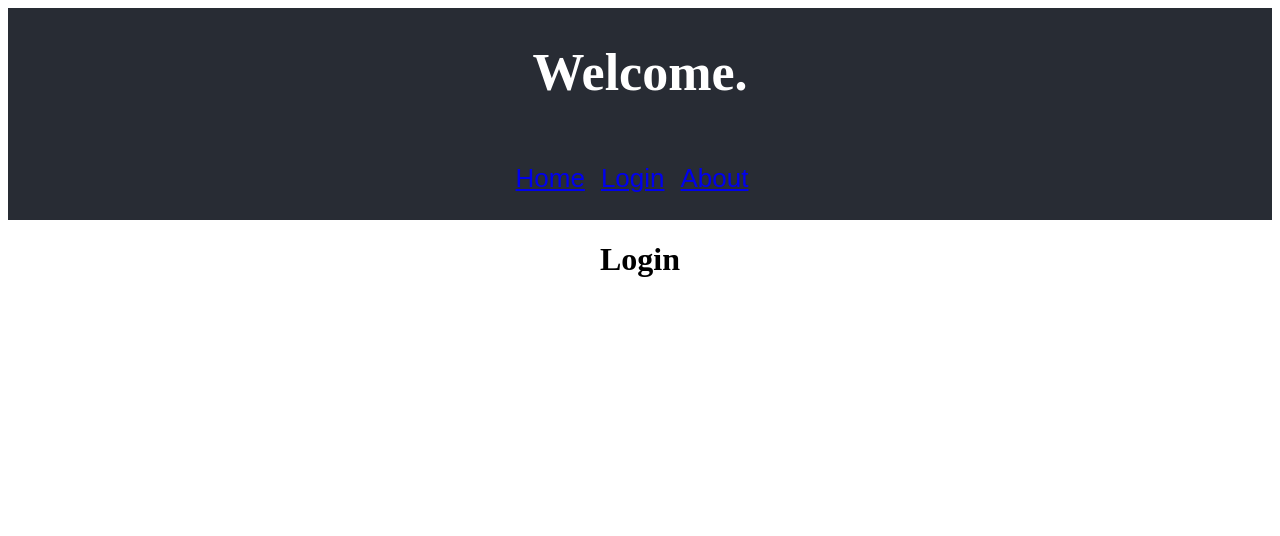
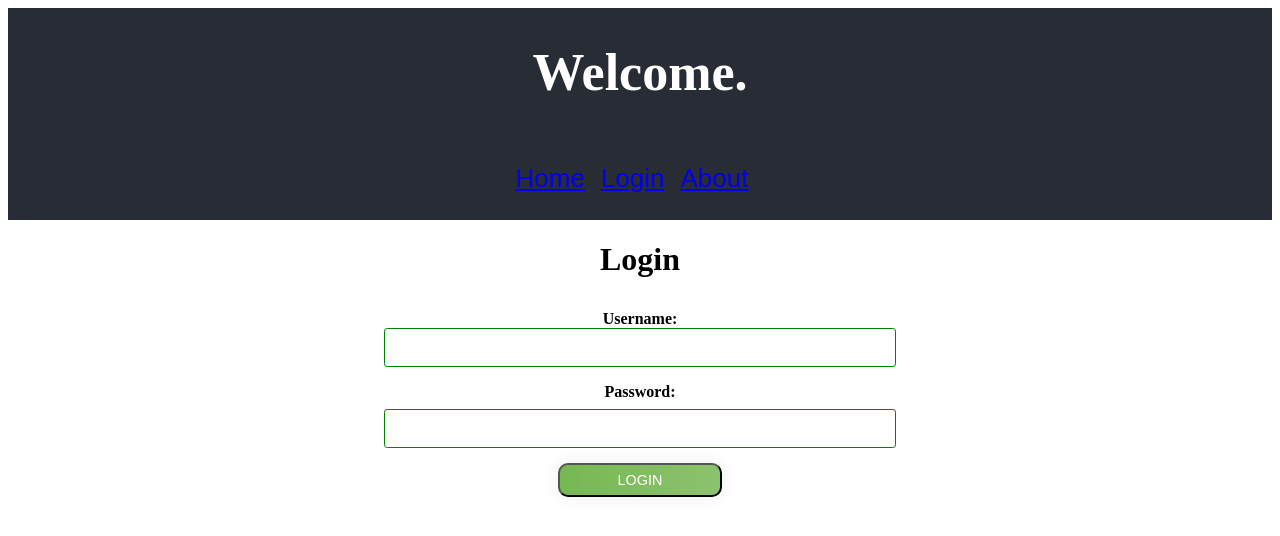
Before and after one commit to emeu17/serverless-react, a React (Create React App) app: page /login in a window 1280 px wide. Shown: the top 536 px of the page. Built offline with nearby package versions, Linux system fonts and the light colour scheme.

Commit message:
added login functionality

```diff
--- /dev/null
+++ b/src/Form.css
@@ -0,0 +1,86 @@
+.Index-page {
+    font-size: 1.2em;
+}
+
+.red-msg {
+    color: red;
+}
+
+.Reg-btn {
+    background-image: linear-gradient(to right, #76b852 0%, #8DC26F  51%, #76b852  100%);
+}
+.Reg-btn {
+    display: block;
+    margin: 1em auto;
+    padding: 0.5em 4em;
+    text-transform: uppercase;
+    transition: 0.5s;
+    background-size: 200% auto;
+    color: white;
+    box-shadow: 0 0 20px #eee;
+    border-radius: 10px;
+    text-decoration: none;
+    font-size: 0.9em;
+}
+
+.Reg-btn:hover {
+    background-position: right center; /* change the direction of the change here */
+    color: #fff;
+    text-decoration: none;
+}
+
+.input {
+    font-size: 1em;
+    line-height: 1em;
+    border: 1px solid #ccc;
+    border-radius: 0.2rem;
+    padding: 0.6rem 0.6rem;
+    box-sizing: border-box;
+    width: 32rem;
+    margin-bottom: 1.4rem auto;
+}
+
+/*shows green or red if valid/invalid input*/
+.input:valid {
+    border: 1px solid green;
+}
+
+.input:invalid {
+    border: 1px solid red;
+}
+
+
+/*
+En viktig del av formulärfälten är texten vi har som beskriver fälten
+med (label). Vi vill designa våra label och formulärfältet så det är
+tydligt vilka som hänger ihop.
+*/
+.input-label {
+    font-weight: bold;
+    margin: 1rem 0 0.5rem 0;
+    display: block;
+}
+
+/*
+Om man vill ha lite mindre marginal på första elementet med klassen
+.input-label kan man använda pseudoklassen :first-of-type enligt nedan
+*/
+.input-label:first-of-type {
+    margin: 2rem 0 0 0;
+}
+
+/*
+Om man alltid vill ha ett kolon (:) efter .input-label kan man använda
+pseudo-elementet ::after
+*/
+.input-label::after {
+    content: ":";
+}
+
+
+/* För mobila enheter, fomrulären ska ta upp hela sidans bredd */
+@media (max-width: 667px) {
+    .input {
+        width: 100%;
+    }
+}
--- a/src/pages/Login.js
+++ b/src/pages/Login.js
@@ -1,7 +1,88 @@
+import '../Form.css';
+import React, { useState } from 'react';
+import { baseUrl, homepage} from "../vars.js";
+
 function Login() {
-  return (
-      <h1>Login</h1>
-  );
+    // React hooks
+    const isScreenMounted = React.createRef();
+    const [email, setEmail] = useState(null);
+    const [password, setPassword] = useState(null);
+
+    async function loginUser(credentials) {
+        console.log("inside loginUser function");
+        isScreenMounted.current = true;
+        return fetch(`${baseUrl}/v1/user/login`, {
+            method: 'POST',
+            headers: {
+                'Content-type': 'application/json; charset=UTF-8'
+            },
+            body: JSON.stringify(credentials)
+        })
+            .then(response => response.json())
+            .then(res => {
+                console.log(res);
+                if (!isScreenMounted.current) {
+                    return;
+                }
+                // console.log(res.data.token);
+                if (res.token) {
+                    return res.token;
+                }
+                console.log("error");
+                // this.setState({messageCont: res.errors.title});
+            });
+    }
+
+    async function handleSubmit (event) {
+      //Prevent page reload
+      event.preventDefault();
+
+      // console.log("HEEEJ!" + email + ", " + password );
+
+      console.log("email and password: " + email + ", " + password);
+
+      // try logging in and getting token
+      const token = await loginUser({
+          username: email,
+          password: password
+      });
+      //
+      //if success, save token in sessionStorage
+      //else show message why login failed
+      if (token) {
+          console.log("Inside if token!");
+          console.log(token);
+          // this.setToken(token);
+          // sessionStorage.setItem('email', JSON.stringify(email));
+          // window.location.assign(`${homepage}/`);
+      } else {
+          console.log("felfelfel")
+          // this.setState({ showMessage: true });
+      }
+    };
+
+    return (
+        <div>
+            <h1>Login</h1>
+            <form onSubmit={handleSubmit}>
+                <label className="input-label">Username</label>
+                <input
+                    type="text"
+                    className="input"
+                    onChange={e => setEmail(e.target.value)}
+                />
+                <label className="input-label">Password</label>
+                <input
+                    type="password"
+                    className="input"
+                    onChange={e => setPassword(e.target.value)}
+                />
+                <div>
+                    <button type="submit" className="Reg-btn">Login</button>
+                </div>
+            </form>
+        </div>
+    );
 }
 
 export default Login;
```
Also changed, not shown: src/App2.js (deleted, +0 -25 lines), src/pages/Layout.js (+0 -24 lines), 2 other files (tests, documents, lock files or other folders).
